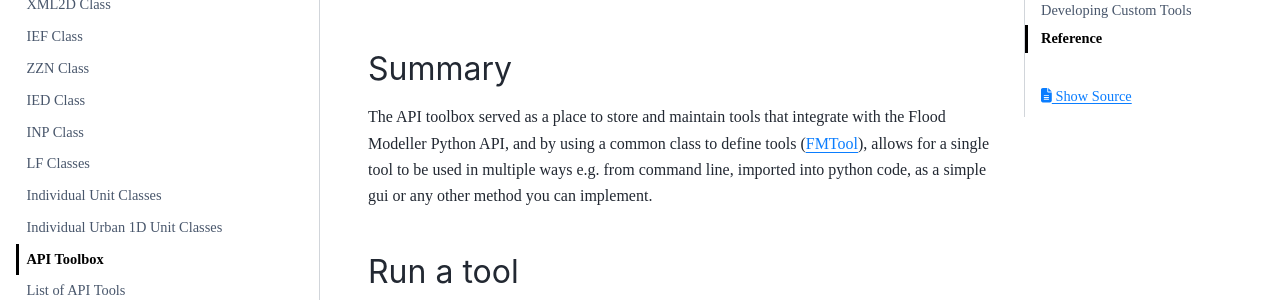
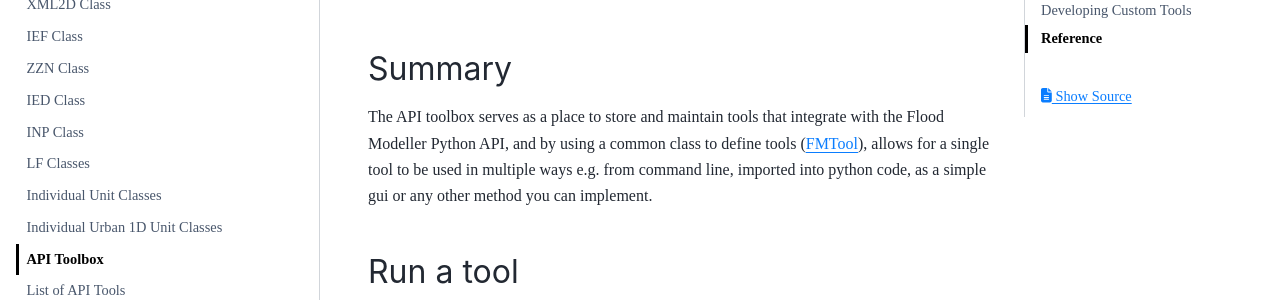
Before and after one commit to People-Places-Solutions/floodmodeller-api, a Sphinx documentation site: the page built from docs/source/user_guide/api_toolbox.rst, in a window 1280 px wide and 900 px high. Shown: the part 186-486 px from the top of the window. Built offline with Sphinx 7.4.7 and the PyData theme 0.15.4, drawn with Linux system fonts in a browser that asks for light colours; some web fonts are replaced.

Commit message:
final fixes

```diff
--- a/docs/source/user_guide/api_toolbox.rst
+++ b/docs/source/user_guide/api_toolbox.rst
@@ -7,7 +7,7 @@ API Toolbox
 Summary
 -------
 
-The API toolbox served as a place to store and maintain tools that integrate with the Flood Modeller
+The API toolbox serves as a place to store and maintain tools that integrate with the Flood Modeller
 Python API, and by using a common class to define tools (:ref:`FMTool <fmtool>`), allows for a single tool to be used
 in multiple ways e.g. from command line, imported into python code, as a simple gui or any other method
 you can implement.
--- a/setup.py
+++ b/setup.py
@@ -21,6 +21,7 @@ setup(
         "floodmodeller_api.toolbox",
         "floodmodeller_api.toolbox.gui",
         "floodmodeller_api.toolbox.model_build",
+        "floodmodeller_api.toolbox.model_build.structure_log",
         "floodmodeller_api.toolbox.model_conversion",
         "floodmodeller_api.toolbox.model_review",
         "floodmodeller_api.toolbox.results_analysis",
```
Also changed, not shown: floodmodeller_api/toolbox/readme.md.
